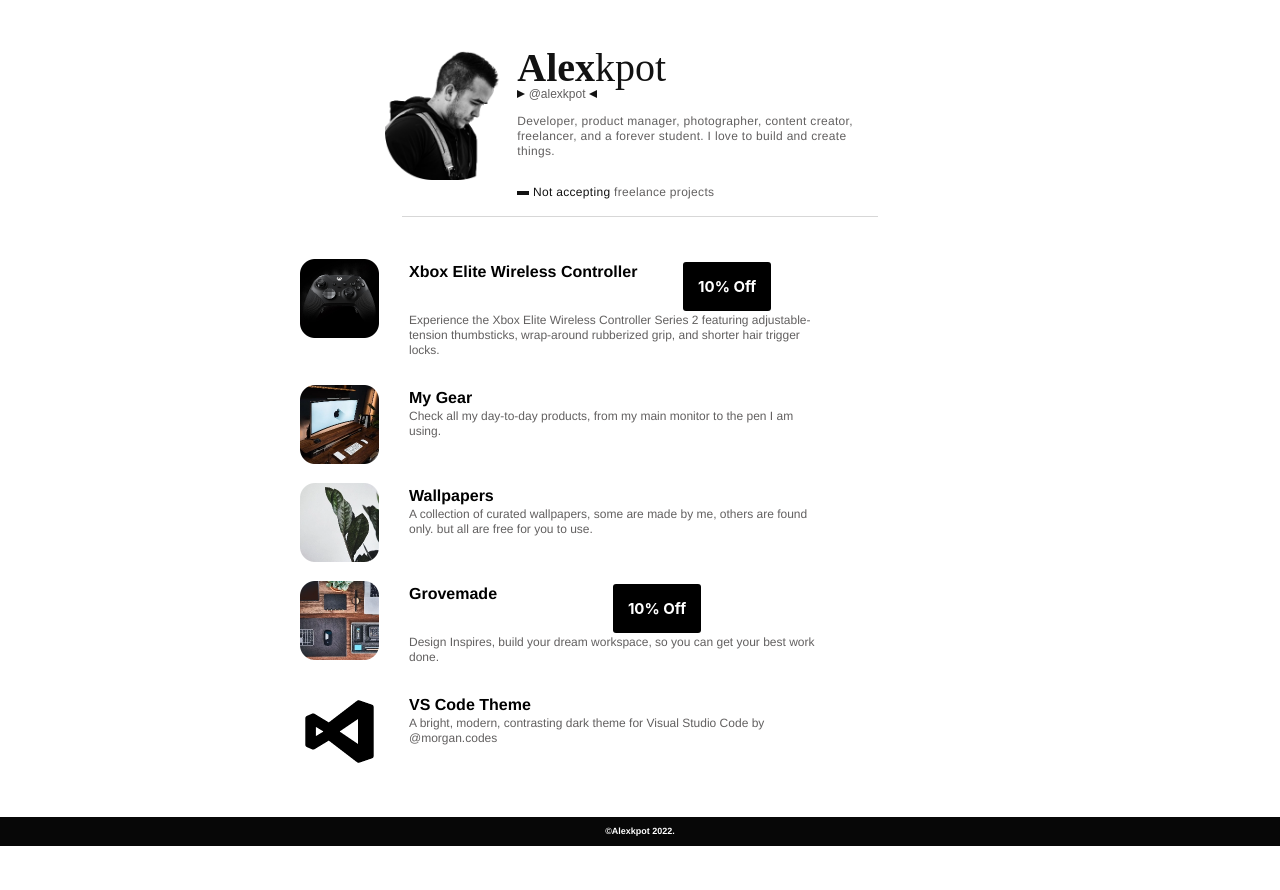
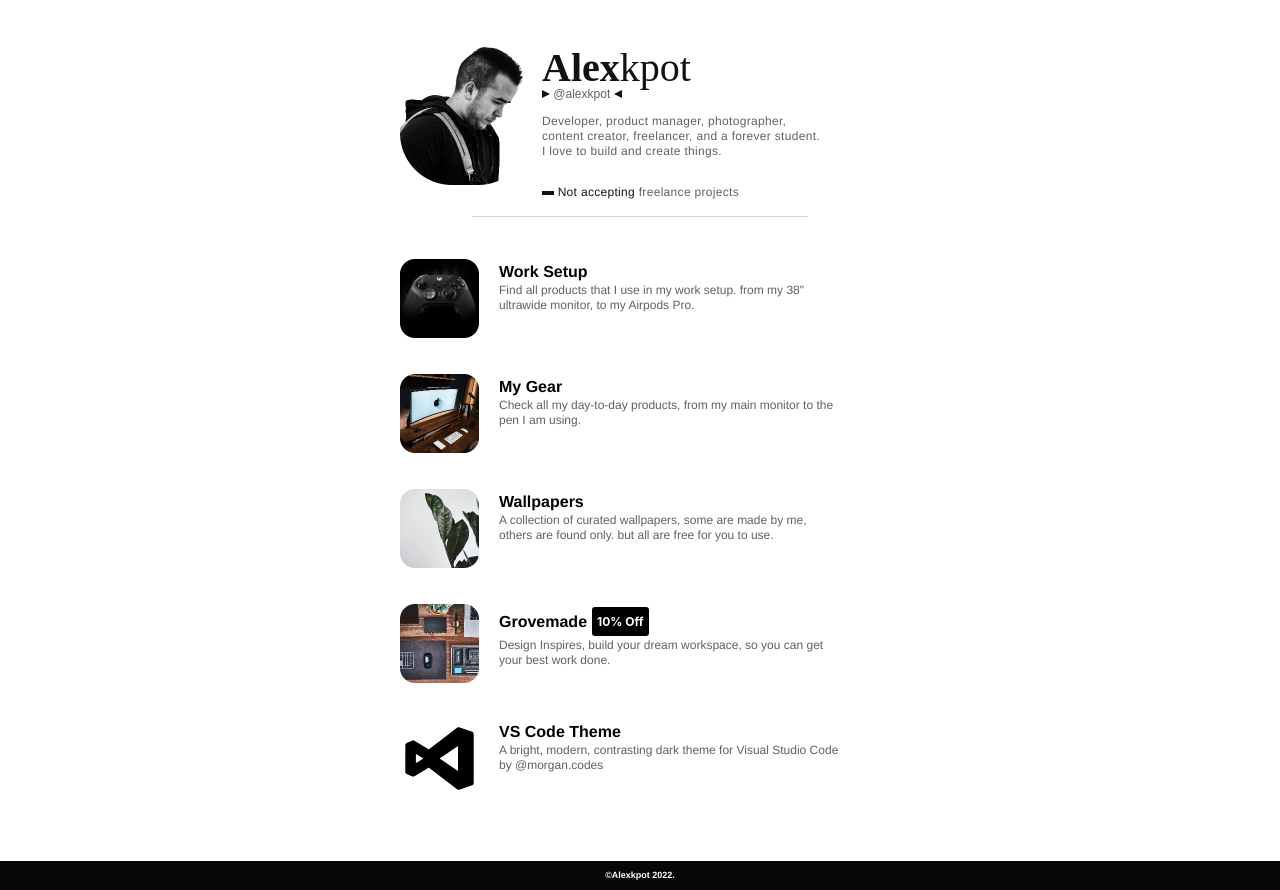
Before and after one commit to ManuelCapote/exolink, a React (Create React App) app: page / in a window 1280 px wide. Before the commit the page ends 846 px from the top, so only its background shows below. Built offline with nearby package versions, Linux system fonts and the light colour scheme; a web font is replaced by a local one.

Commit message:
Fix Style to mobile screen only

```diff
--- a/src/components/HeaderStyle.css
+++ b/src/components/HeaderStyle.css
@@ -7,7 +7,7 @@
 }
 
 .user_profile {
- width:fit-content;
+  width: fit-content;
 }
 
 .user_description {
@@ -24,8 +24,6 @@
   width: 100%;
   max-width: 130px;
   margin: auto;
-
-
 }
 
 .divider {
@@ -62,7 +60,7 @@
 .ig_link a {
   text-decoration: none;
   color: inherit;
- font-family: Arial, "Helvetica Neue", Helvetica, sans-serif;
+  font-family: Arial, 'Helvetica Neue', Helvetica, sans-serif;
   font-size: 12px;
   line-height: 15px;
   color: #626060;
@@ -108,27 +106,3 @@
   padding: 0;
   margin: 0;
 }
-
-@media only screen and (min-width: 560px ) {
-
-.header_container {
-width: 75%;
-margin: 0 auto;
-margin-top: 30px;
-justify-content: space-between;
-}
-
-.header_container p {
- width: 95%;
-}
-
-.user_description {
- width: 80%;
-}
-
-.divider {
- margin: auto;
-}
-
-
-}
--- a/src/components/Links.js
+++ b/src/components/Links.js
@@ -7,12 +7,13 @@
 import './LinksStyle.css'
 
 function Links(props) {
-
- return (
-  <div className='LinksItemContainer'>
-   {props.items.map(item => <LinkItem item={item} />)}
-  </div>
- )
+  return (
+    <div className='main LinksItemContainer'>
+      {props.items.map((item) => (
+        <LinkItem item={item} />
+      ))}
+    </div>
+  )
 }
 
-export default Links;
+export default Links
--- a/src/components/LinksStyle.css
+++ b/src/components/LinksStyle.css
@@ -1,4 +1,4 @@
 .LinksItemContainer {
- margin-top: 42px;
- margin-bottom: 42px;
+  margin-top: 42px;
+  margin-bottom: 42px;
 }
--- a/src/components/items/LinkItemStyle.css
+++ b/src/components/items/LinkItemStyle.css
@@ -3,6 +3,7 @@
   flex-direction: row;
   margin-bottom: 15px;
   margin-top: 15px;
+  height: 100px;
 }
 
 .leftbox {
@@ -27,29 +28,32 @@
   font-family: Helvetica;
   margin-top: 0;
   margin-bottom: 0;
+  max-width: 61%;
 }
 
 .row-1 {
+  width: 90%;
   display: flex;
   flex-direction: row;
- align-items: top;
+  align-items: center;
   padding-top: 3px;
+  justify-content: left;
 }
 
 .discount {
+  width: 60px;
   margin-top: 0;
- height: 19px;
- margin-left: 8px;
- display: inline;
- width: fit-content;
- padding-left: 4px;
- padding-right: 4px;
+  padding: 5px;
   background-color: #000;
   border-radius: 3px;
   font-size: 12px;
   font-weight: bold;
   color: white;
   line-height: 19px;
+  text-align: center;
+  width: fit-content;
+  position: relative;
+  margin-left: 5px;
 }
 
 .rightbox p {
@@ -60,7 +64,8 @@
   font-family: helvetica;
   margin-top: 2px;
   width: 90%;
-
+  overflow: hidden;
+  height: 45px;
 }
 
 .desktop {
@@ -71,34 +76,3 @@
   text-decoration: none;
   color: inherit;
 }
-
-
-/* Desktop Layout */
-
-@media only screen and (min-width: 560px) {
- .mobile {
-  display: none;
- }
-
- .desktop {
-  display: block;
- }
-
- .rightbox {
-  width: 60%;
-  margin-left: 30px;
- }
-
- .rightbox p {
-  width: 100%;
- }
-
- .discount {
-  margin-left: 0;
-  margin: auto;
-  padding: 15px;
-  font-size: 15px;
- }
-
-
-}
--- a/src/components/items/itemsData.js
+++ b/src/components/items/itemsData.js
@@ -1,11 +1,12 @@
 export default [
   {
     imgPath: 'assets/xbox-elite@2x.png',
-    productName: 'Xbox Elite Wireless Controller',
+    productName: 'Work Setup',
     description:
-      'Experience the Xbox Elite Wireless Controller Series 2 featuring adjustable-tension thumbsticks, wrap-around rubberized grip, and shorter hair trigger locks.',
-    discount: '10% Off',
-    storeLink: 'https://amzn.to/3hJgJ93',
+      'Find all products that I use in my work setup. from my 38" ultrawide monitor, to my Airpods Pro.',
+    discount: '0',
+    storeLink:
+      'https://www.amazon.com/shop/ialexkpot/list/22BSRJ62EF4T3?&linkCode=sl2&tag=manuelaleja0d-20&linkId=20a7488b12f8a81f0fb084a71f843ff0&language=en_US&ref_=as_li_ss_tl',
   },
   {
     imgPath: 'assets/desk@2x.png',
--- a/src/index.css
+++ b/src/index.css
@@ -14,22 +14,9 @@
 }
 
 .main_container {
-  width: 100%;
+  width: 95%;
   max-width: 480px;
-margin-bottom: 0;
-margin: auto;
-min-height: calc(100vh - 59px);
+  margin-bottom: 0;
+  margin: auto;
+  min-height: calc(100vh - 59px);
 }
-/* Desktop Layout */
-@media only screen and (min-width: 560px ) {
- .main_container {
-  max-width: 740px;
-  margin: 0 auto;
- }
-}
-/* End of Desktop Layout */
-
-.main_container>div {
-  padding-left: 30px;
-  padding-right: 30px;
-}
```
Lines whose indentation alone changed are shown as unchanged.
